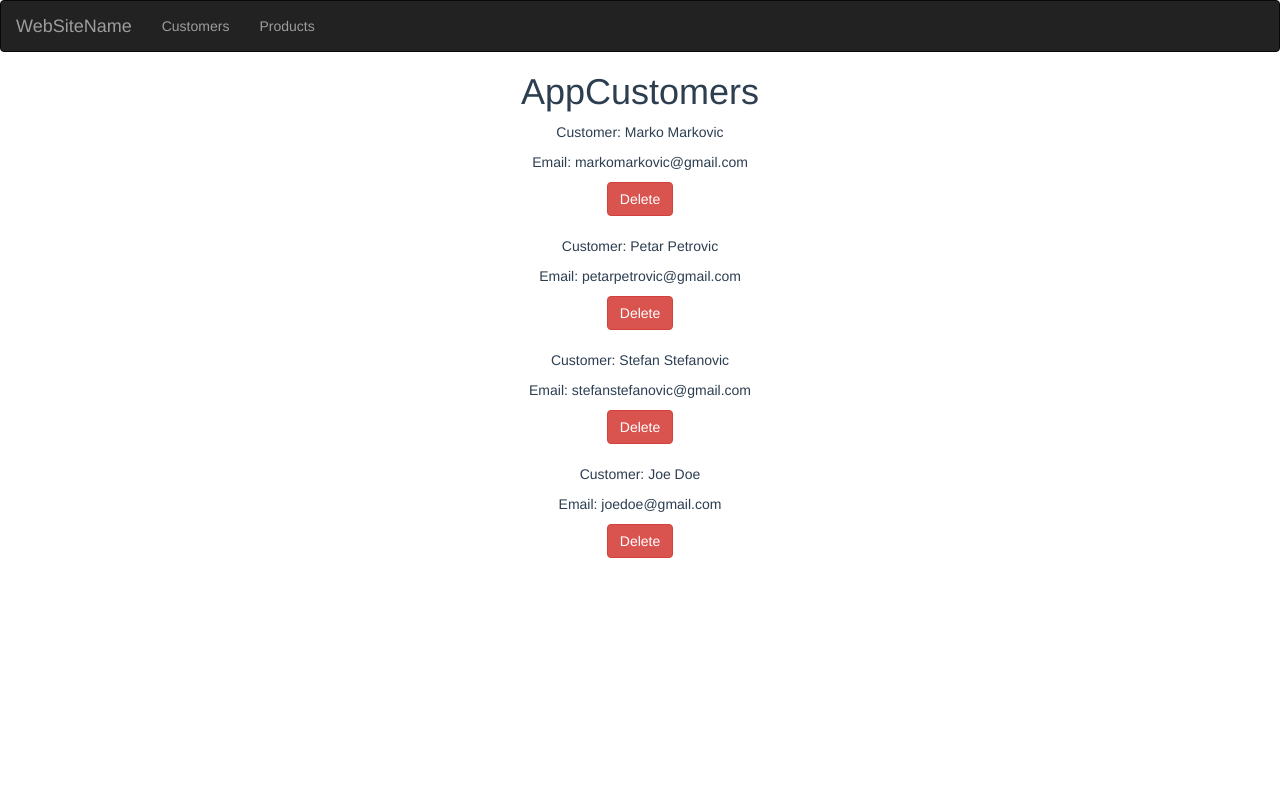
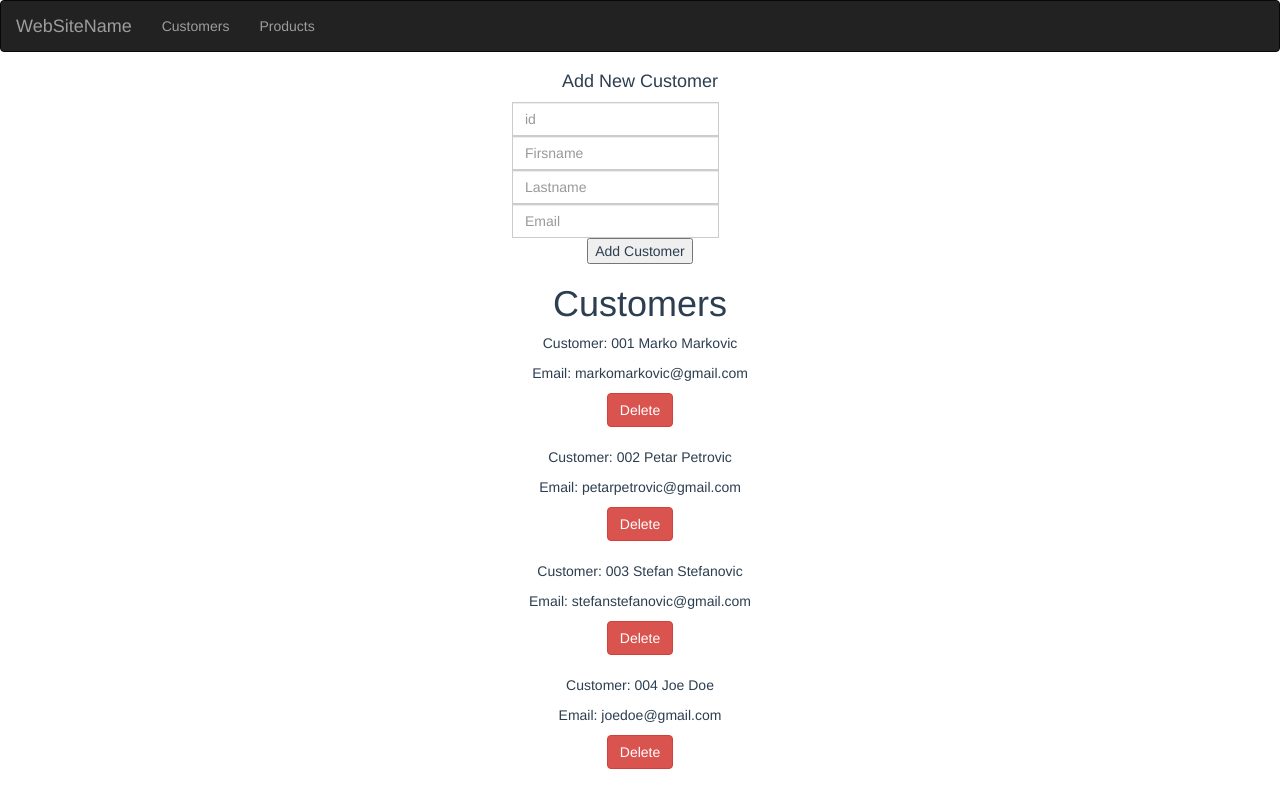
Before and after one commit to npacariz/store-app, a Vue app: page /customers in a window 1280 px wide. Built offline with nearby package versions, Linux system fonts and the light colour scheme.

Commit message:
Zadatak 3

```diff
--- a/src/components/AppCustomers.vue
+++ b/src/components/AppCustomers.vue
@@ -1,12 +1,31 @@
 <template>
   <div>
-    <h1>AppCustomers</h1>
+    <h4>Add New Customer</h4>
+    <form class='center_div' @submit.prevent>
+      <div class="input-group">
+          <input id="email" type="text" class="form-control" v-model="newUser.id" placeholder="id">
+        </div>
+        <div class="input-group">
+          <input id="email" type="text" class="form-control" v-model="newUser.firstName" placeholder="Firsname">
+        </div>
+        <div class="input-group">
+          <input id="email" type="text" class="form-control" v-model="newUser.lastName"  placeholder="Lastname">
+        </div>
+       <div class="input-group">
+          <input id="email" type="text" class="form-control" v-model="newUser.email"  placeholder="Email">
+        </div>
+        <button @click='addCustomer'>Add Customer</button>
+    </form>
+
+
+    <h1>Customers</h1>
 
     <div class="list-group" v-for='(customer, index) in customers' :key='index'>
-      <p>Customer: {{customer.firstName}} {{customer.lastName}}</p>
+      <p>Customer: {{customer.id}} {{customer.firstName}} {{customer.lastName}}</p>
       <p>Email: {{customer.email}}</p>
       <button class='btn btn-danger' @click='deleteCustomer(customer)'>Delete</button>
     </div>
+
   </div>
 </template>
 
@@ -18,18 +37,31 @@ export default {
   data() {
     return {
       customers: customerService.list(),
-
+      newUser: {
+        products: [],
+      }
     }
   },
 
   methods: {
     deleteCustomer(customer) {
       customerService.deleteCustomer(customer)
+    },
+    addCustomer() {
+
+     customerService.addCustomer(this.newUser)
+      this.newUser = {
+        products: [],
+      }
+
     }
   }
 }
 </script>
 
 <style>
-
+.center_div{
+    margin: 0 auto;
+    width: 20%
+}
 </style>
--- a/src/services/CustomerService.js
+++ b/src/services/CustomerService.js
@@ -9,7 +9,7 @@ const customers = [
     },
 
     {
-        id:'001',
+        id:'002',
         firstName: 'Petar',
         lastName: 'Petrovic' ,
         email: 'petarpetrovic@gmail.com',
@@ -17,7 +17,7 @@ const customers = [
     },
 
     {
-        id:'001',
+        id:'003',
         firstName: 'Stefan',
         lastName: 'Stefanovic' ,
         email: 'stefanstefanovic@gmail.com',
@@ -25,7 +25,7 @@ const customers = [
     },
 
     {
-        id:'001',
+        id:'004',
         firstName: 'Joe',
         lastName: 'Doe' ,
         email: 'joedoe@gmail.com',
@@ -48,6 +48,11 @@ class Customers {
     }
 
 
+    addCustomer(value) {
+        customers.push(value)
+    }
+
+
 }
 
 
```
